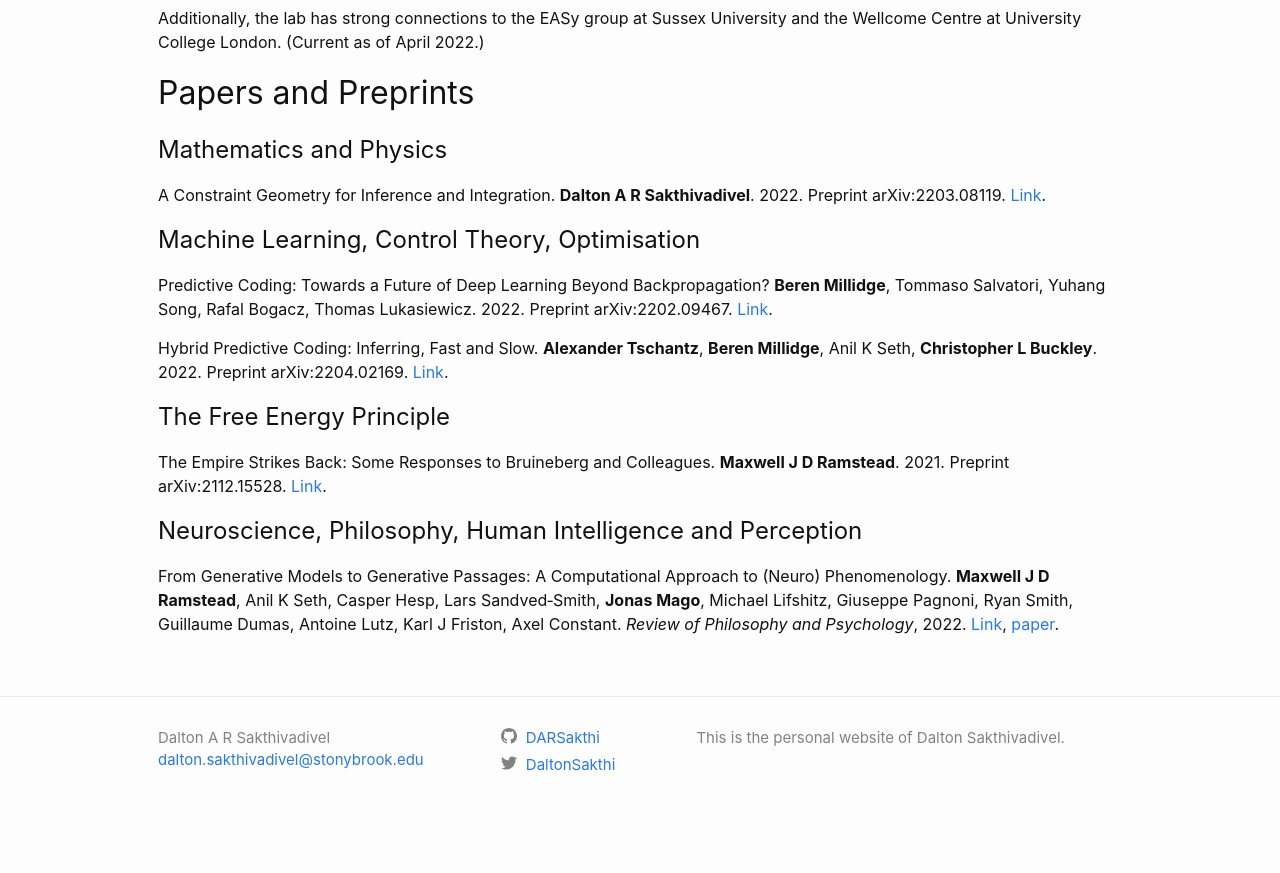
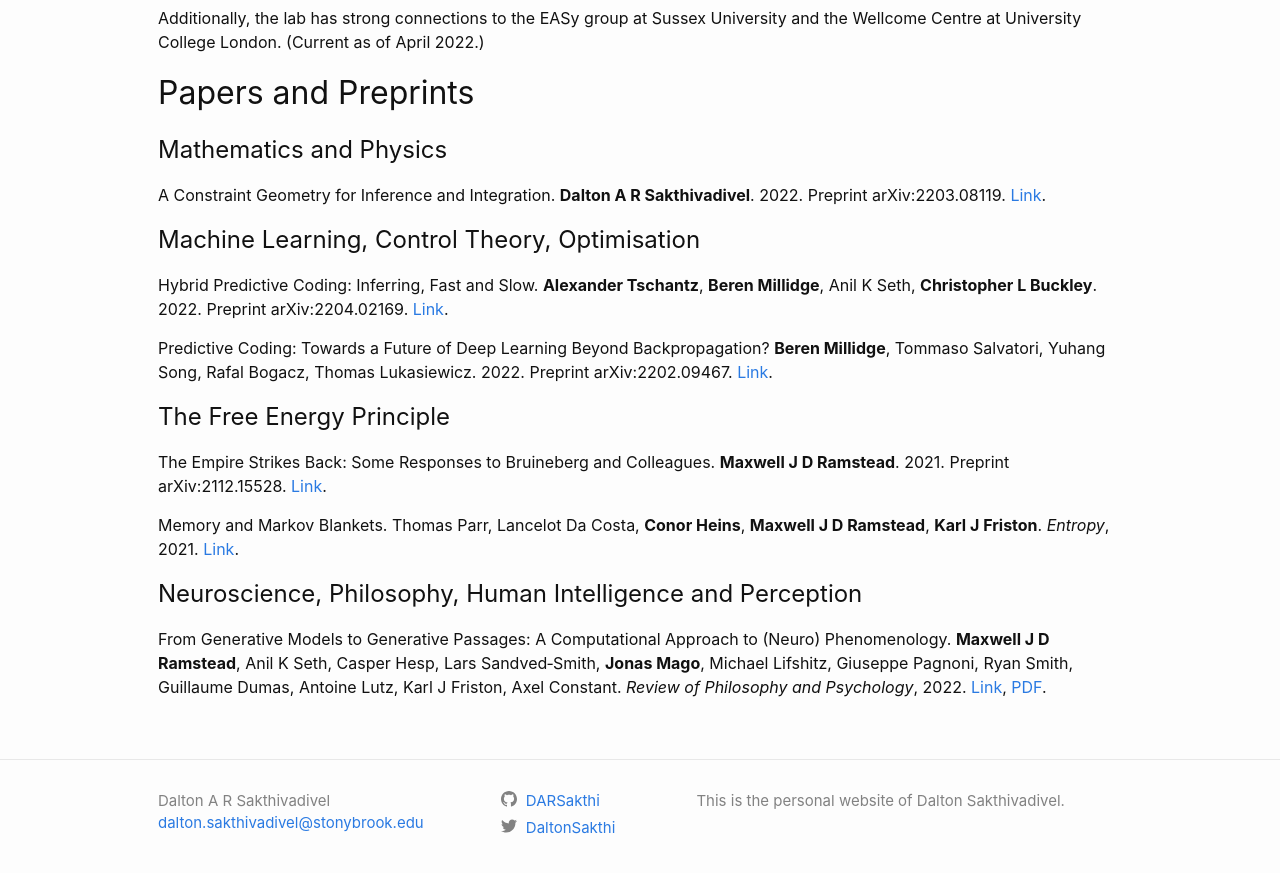
Before and after one commit to DARSakthi/DARSakthi.github.io, a Jekyll site: the page built from verses-lab.markdown, in a window 1280 px wide and 900 px high, scrolled down 899 px. Shown: the top 873 px of the window. Built offline with Jekyll 4.4.1, drawn with Linux system fonts in a browser that asks for light colours; before the commit the page ends 1736 px from its top, so only the background shows below that.

Commit message:
Added paper

```diff
--- a/verses-lab.markdown
+++ b/verses-lab.markdown
@@ -47,14 +47,16 @@ A Constraint Geometry for Inference and Integration. **Dalton A R Sakthivadivel*
 
 # Machine Learning, Control Theory, Optimisation
 
+Hybrid Predictive Coding: Inferring, Fast and Slow. **Alexander Tschantz**, **Beren Millidge**, Anil K Seth, **Christopher L Buckley**. 2022. Preprint arXiv:2204.02169. [Link](https://arxiv.org/abs/2204.02169).
+
 Predictive Coding: Towards a Future of Deep Learning Beyond Backpropagation? **Beren Millidge**, Tommaso Salvatori, Yuhang Song, Rafal Bogacz, Thomas Lukasiewicz. 2022. Preprint arXiv:2202.09467. [Link](https://arxiv.org/abs/2202.09467).
-
-Hybrid Predictive Coding: Inferring, Fast and Slow. **Alexander Tschantz**, **Beren Millidge**, Anil K Seth, **Christopher L Buckley**. 2022. Preprint arXiv:2204.02169. [Link](https://arxiv.org/abs/2204.02169).
 
 # The Free Energy Principle
 
 The Empire Strikes Back: Some Responses to Bruineberg and Colleagues. **Maxwell J D Ramstead**. 2021. Preprint arXiv:2112.15528. [Link](https://arxiv.org/abs/2112.15528).
 
+Memory and Markov Blankets. Thomas Parr, Lancelot Da Costa, **Conor Heins**, **Maxwell J D Ramstead**, **Karl J Friston**. *Entropy*, 2021. [Link](https://www.mdpi.com/1099-4300/23/9/1105).
+
 # Neuroscience, Philosophy, Human Intelligence and Perception
 
-From Generative Models to Generative Passages: A Computational Approach to (Neuro) Phenomenology. **Maxwell J D Ramstead**, Anil K Seth, Casper Hesp, Lars Sandved‑Smith, **Jonas Mago**, Michael Lifshitz, Giuseppe Pagnoni, Ryan Smith, Guillaume Dumas, Antoine Lutz, Karl J Friston, Axel Constant. _Review of Philosophy and Psychology_, 2022. [Link](https://link.springer.com/article/10.1007/s13164-021-00604-y), [paper](https://darsakthi.github.io/files/MJDR2022-1.pdf).
+From Generative Models to Generative Passages: A Computational Approach to (Neuro) Phenomenology. **Maxwell J D Ramstead**, Anil K Seth, Casper Hesp, Lars Sandved‑Smith, **Jonas Mago**, Michael Lifshitz, Giuseppe Pagnoni, Ryan Smith, Guillaume Dumas, Antoine Lutz, Karl J Friston, Axel Constant. _Review of Philosophy and Psychology_, 2022. [Link](https://link.springer.com/article/10.1007/s13164-021-00604-y), [PDF](https://darsakthi.github.io/files/MJDR2022-1.pdf).
```
